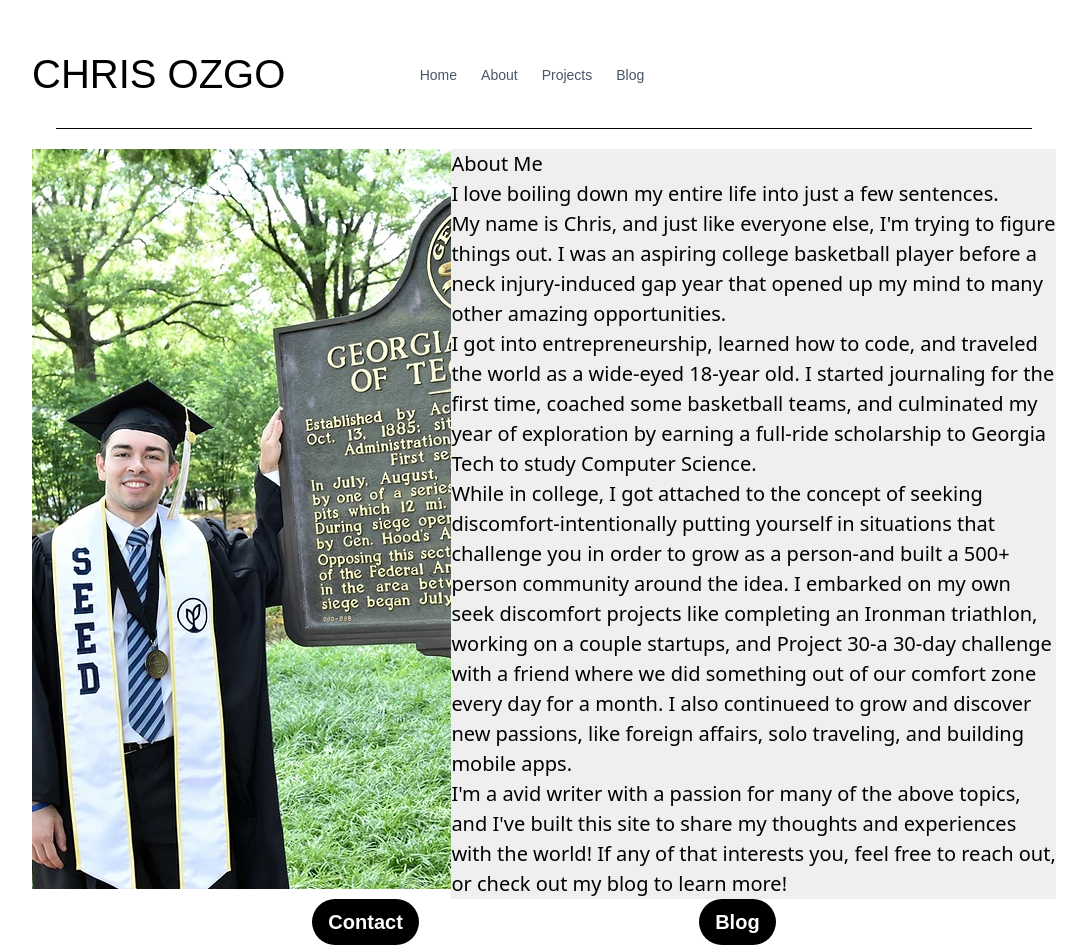
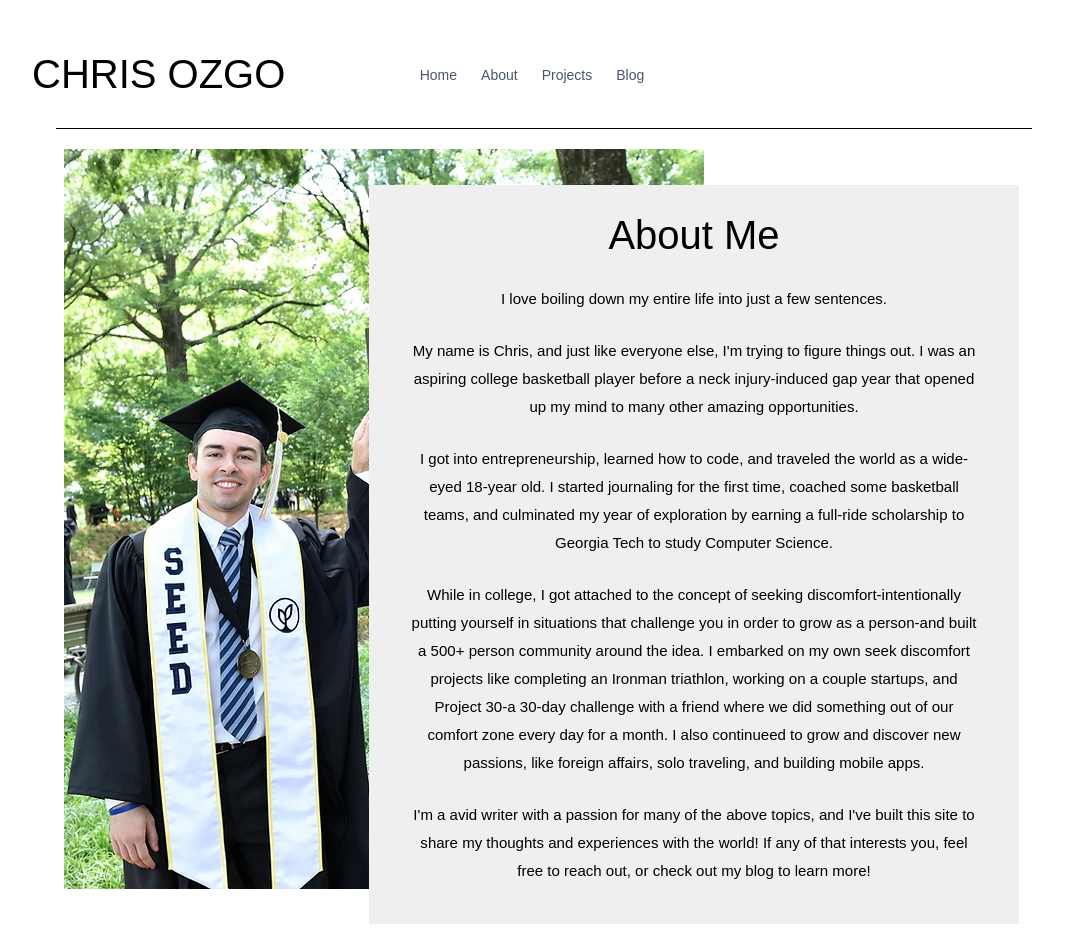
Before and after one commit to chrisozgo99/website, a Next.js app: page /about in a window 1280 px wide. Shown: the top 951 px of the page, without its empty margins (96-1183 px from the left). Built offline with nearby package versions, Linux system fonts and the light colour scheme.

Commit message:
feat: about styling

```diff
--- a/src/pages/about.tsx
+++ b/src/pages/about.tsx
@@ -8,7 +8,7 @@ const About = () => {
   const router = useRouter();
   return (
     <Main meta={<Meta title="About" description="About Chris Ozgo" />}>
-      <div className="flex flex-row">
+      <div className="ml-8 flex flex-row">
         <div className="h-[740px] w-[640px]">
           <img
             className="h-full w-full object-cover"
@@ -16,23 +16,25 @@ const About = () => {
             alt="Chris Ozgo smiling in graduation regalia"
           />
         </div>
-        <div className="right-0 ml-[-100px] w-[745px] bg-gray-200">
-          <h1>About Me</h1>
-          <p>I love boiling down my entire life into just a few sentences.</p>
-          <p>
+        <div className="mb-[-35px] ml-[-335px] mt-9 w-[650px] bg-gray-200 px-10 text-center font-avenir text-[0.94rem] leading-7">
+          <h1 className="my-9 font-raleway text-4.5xl font-light">About Me</h1>
+          <p className="mb-6">
+            I love boiling down my entire life into just a few sentences.
+          </p>
+          <p className="mb-6">
             My name is Chris, and just like everyone else, I{`'`}m trying to
             figure things out. I was an aspiring college basketball player
             before a neck injury-induced gap year that opened up my mind to many
             other amazing opportunities.
           </p>
-          <p>
+          <p className="mb-6">
             I got into entrepreneurship, learned how to code, and traveled the
             world as a wide-eyed 18-year old. I started journaling for the first
             time, coached some basketball teams, and culminated my year of
             exploration by earning a full-ride scholarship to Georgia Tech to
             study Computer Science.
           </p>
-          <p>
+          <p className="mb-6">
             While in college, I got attached to the concept of seeking
             discomfort-intentionally putting yourself in situations that
             challenge you in order to grow as a person-and built a 500+ person
@@ -43,7 +45,7 @@ const About = () => {
             continueed to grow and discover new passions, like foreign affairs,
             solo traveling, and building mobile apps.
           </p>
-          <p>
+          <p className="mb-6">
             I{`'`}m a avid writer with a passion for many of the above topics,
             and I{`'`}ve built this site to share my thoughts and experiences
             with the world! If any of that interests you, feel free to reach
@@ -51,7 +53,7 @@ const About = () => {
           </p>
         </div>
       </div>
-      <div className="flex flex-row justify-evenly">
+      <div className="mt-16 flex flex-row justify-evenly">
         <div>
           <Link href="/about/">
             <button
```
